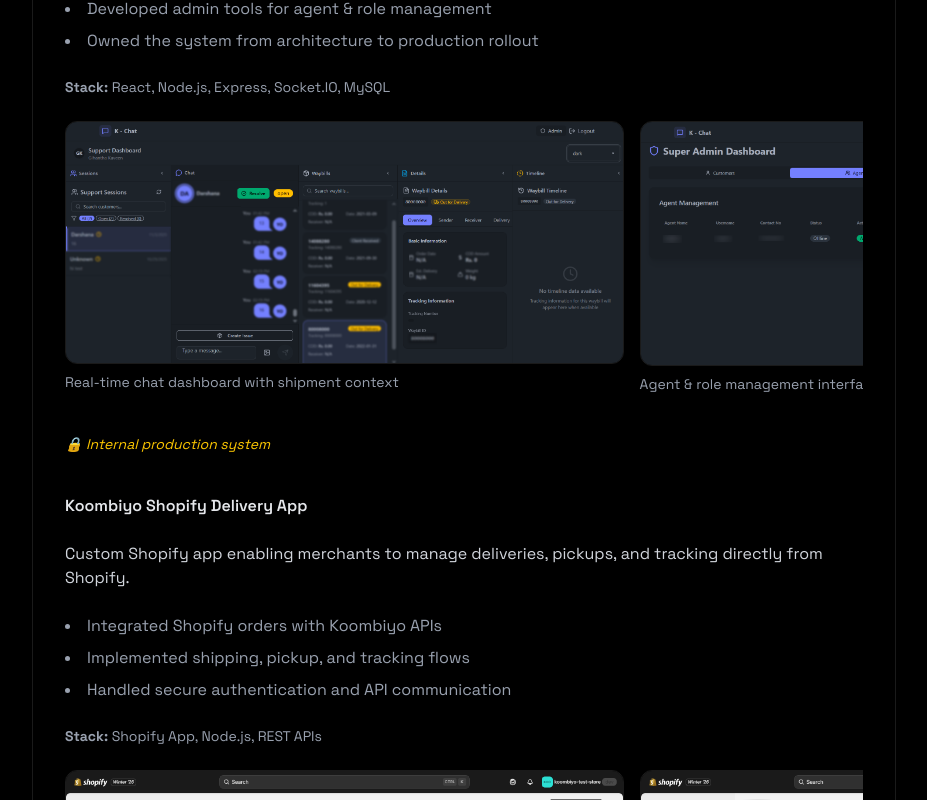
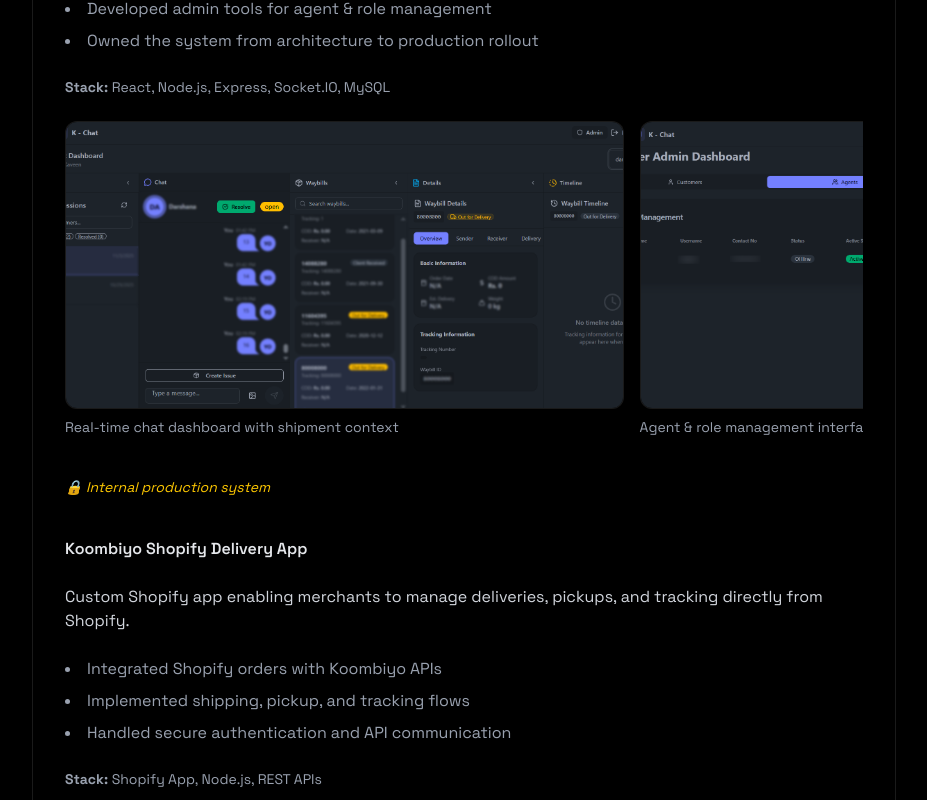
Before and after one commit to gihantha/portfolio, a React (Vite) app: page / in a window 1280 px wide. Shown: the part 3120-3920 px from the top of the page, without its empty margins (176-1103 px from the left). Built offline with nearby package versions, Linux system fonts and the light colour scheme.

Commit message:
image carousal issue

```diff
--- a/src/components/experience/ImageCarousel.jsx
+++ b/src/components/experience/ImageCarousel.jsx
@@ -1,29 +1,45 @@
+import { useState } from "react";
+
 export const ImageCarousel = ({ images }) => {
   return (
     <div className="relative">
       <div className="flex gap-4 overflow-x-auto snap-x snap-mandatory scrollbar-hide pb-4">
-        {images.map((img, i) => (
-          <div
-            key={i}
-            className="min-w-[85%] md:min-w-[70%] snap-center"
-          >
-            <div className="rounded-xl overflow-hidden border border-white/10">
-              <img
-                src={img.src}
-                alt={img.alt}
-                className="w-full object-cover"
-                loading="lazy"
-              />
-            </div>
-
-            {img.caption && (
-              <p className="text-sm text-gray-400 mt-2">
-                {img.caption}
-              </p>
-            )}
-          </div>
+        {images.map((img) => (
+          <CarouselItem key={img.src} img={img} />
         ))}
       </div>
     </div>
   );
 };
+
+const CarouselItem = ({ img }) => {
+  const [loaded, setLoaded] = useState(false);
+
+  return (
+    <div className="min-w-[85%] md:min-w-[70%] snap-center">
+      <div className="h-56 md:h-72 rounded-xl overflow-hidden border border-white/10 relative bg-black/20 flex items-center justify-center">
+        {!loaded && (
+          <div className="absolute inset-0 flex items-center justify-center">
+            <div className="w-8 h-8 border-4 border-white/20 border-t-cyan-400 rounded-full animate-spin" />
+          </div>
+        )}
+
+        <img
+          src={img.src}
+          alt={img.alt}
+          className={`w-full h-full object-cover transition-opacity duration-500 ${
+            loaded ? "opacity-100" : "opacity-0"
+          }`}
+          onLoad={() => setLoaded(true)}
+          onError={() => setLoaded(true)}
+          loading="lazy"
+          decoding="async"
+        />
+      </div>
+
+      {img.caption && (
+        <p className="text-sm text-gray-400 mt-2">{img.caption}</p>
+      )}
+    </div>
+  );
+};
--- a/src/index.css
+++ b/src/index.css
@@ -1,4 +1,5 @@
 @import "tailwindcss";
+@tailwind utilities;
 
 html, body {
   margin: 0;
@@ -88,3 +89,11 @@
   transition-timing-function: cubic-bezier(0.4, 0, 0.2, 1);
   transition-duration: 300ms;
 }
+
+.scrollbar-hide::-webkit-scrollbar {
+  display: none;
+}
+.scrollbar-hide {
+  -ms-overflow-style: none;
+  scrollbar-width: none;
+}
--- a/vite.config.js
+++ b/vite.config.js
@@ -5,5 +5,5 @@
 // https://vite.dev/config/
 export default defineConfig({
   plugins: [react(), tailwindcss()],
-  base: "/portfolio"
+  base: "/portfolio/"
 })
```
